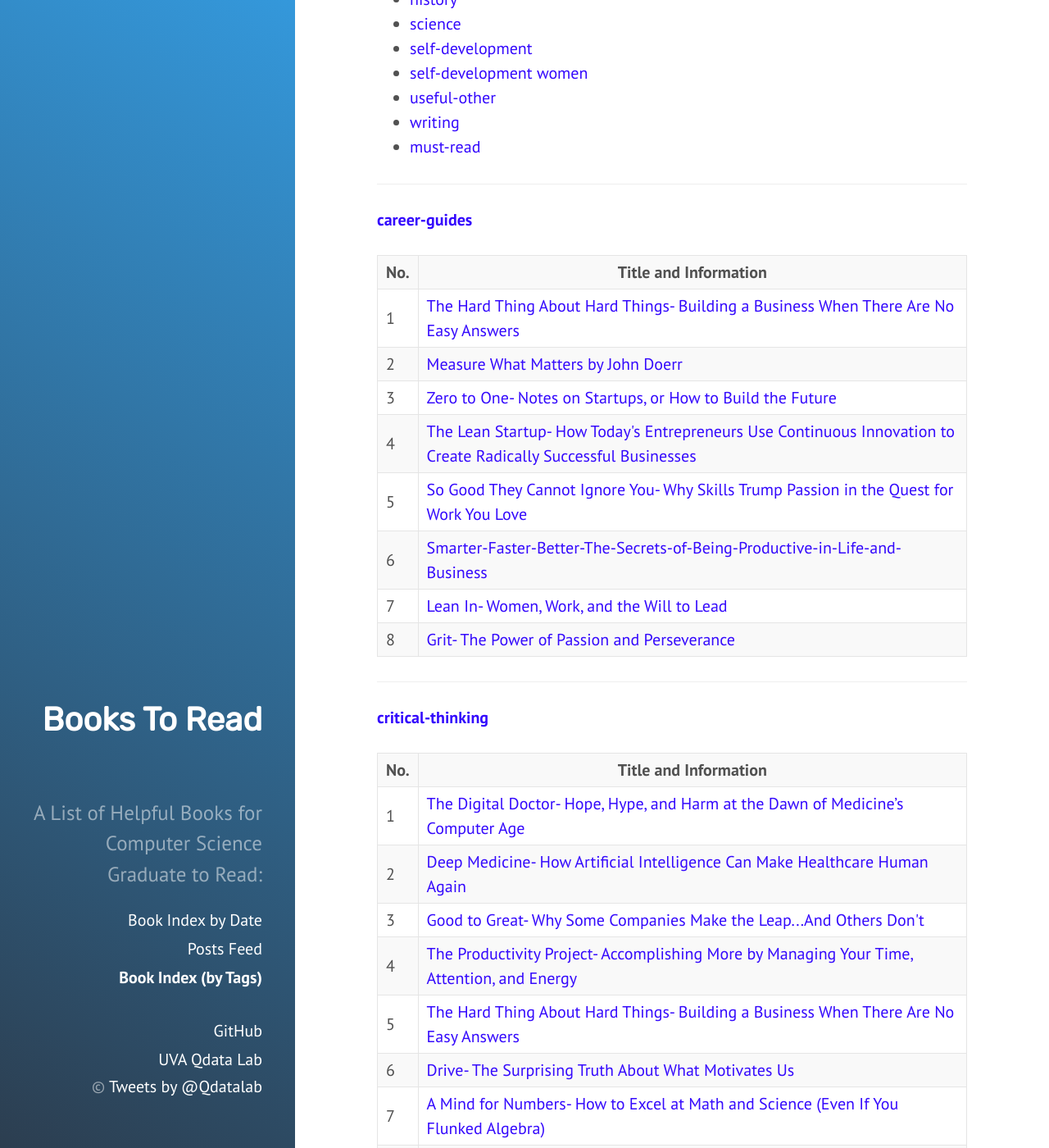
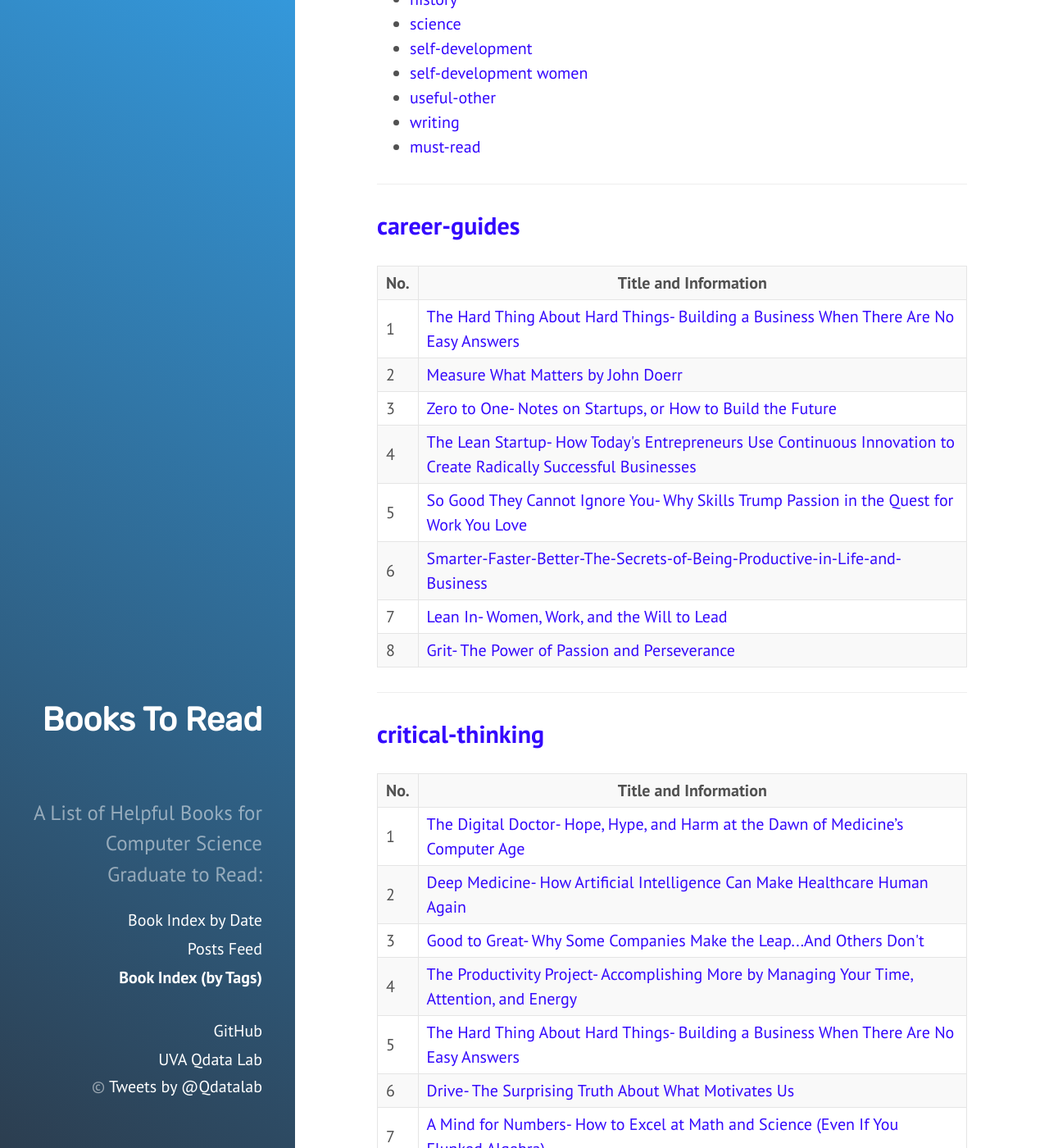
Before and after one commit to qiyanjun/books2read, a Jekyll site: the page built from tag.md, in a window 1280 px wide and 1400 px high, scrolled down 266 px. Shown: the whole window at 82% size. Built offline with Jekyll 4.4.1, drawn with Linux system fonts in a browser that asks for light colours.

Commit message:
try to change tag style

```diff
--- a/public/css/hyde.css
+++ b/public/css/hyde.css
@@ -288,3 +288,25 @@
 .theme-base-06 .related-posts li a:hover {
   color: #3409fd;
 }
+
+a.newBtn {
+  color: $brand-color;
+  text-decoration: none;
+
+  &:visited {
+    color: darken($brand-color, 15%);
+  }
+
+  &:hover {
+    color: $text-color;
+    text-decoration: underline;
+  }
+
+  .social-media-list &:hover {
+    text-decoration: none;
+
+    .username {
+      text-decoration: underline;
+    }
+  }
+}
--- a/tag.md
+++ b/tag.md
@@ -10,7 +10,7 @@
 {% assign sorted = site.tags | sort %}
 {% for tag in sorted %}
   {% assign t = tag | first %}
-  <li><a href="{{ site.baseurl }}/tag/#{{t | downcase | replace:" ","-" }}">{{ t | downcase }}</a></li>
+  <li><a href="{{ site.baseurl }}/tag/#{{t | downcase | replace:" ","-" }}" class="newBtn">{{ t | downcase }}</a></li>
 {% endfor %}
 </ul>
 
@@ -21,7 +21,7 @@
   {% assign t = tag | first %}
   {% assign posts = site.posts  | sort: 'date' | reverse %}
 
-<h4><a name="{{t | downcase | replace:" ","-" }}"></a><a class="internal" href="{{ site.baseurl }}/tag/#{{t | downcase | replace:" ","-" }}">{{ t | downcase }}</a></h4>
+<h2><a name="{{t | downcase | replace:" ","-" }}"></a><a class="internal" href="{{ site.baseurl }}/tag/#{{t | downcase | replace:" ","-" }}">{{ t | downcase }}</a></h2>
 
 <table id="datatab3" summary="Table of readings" border="1">
 <tr>
```
